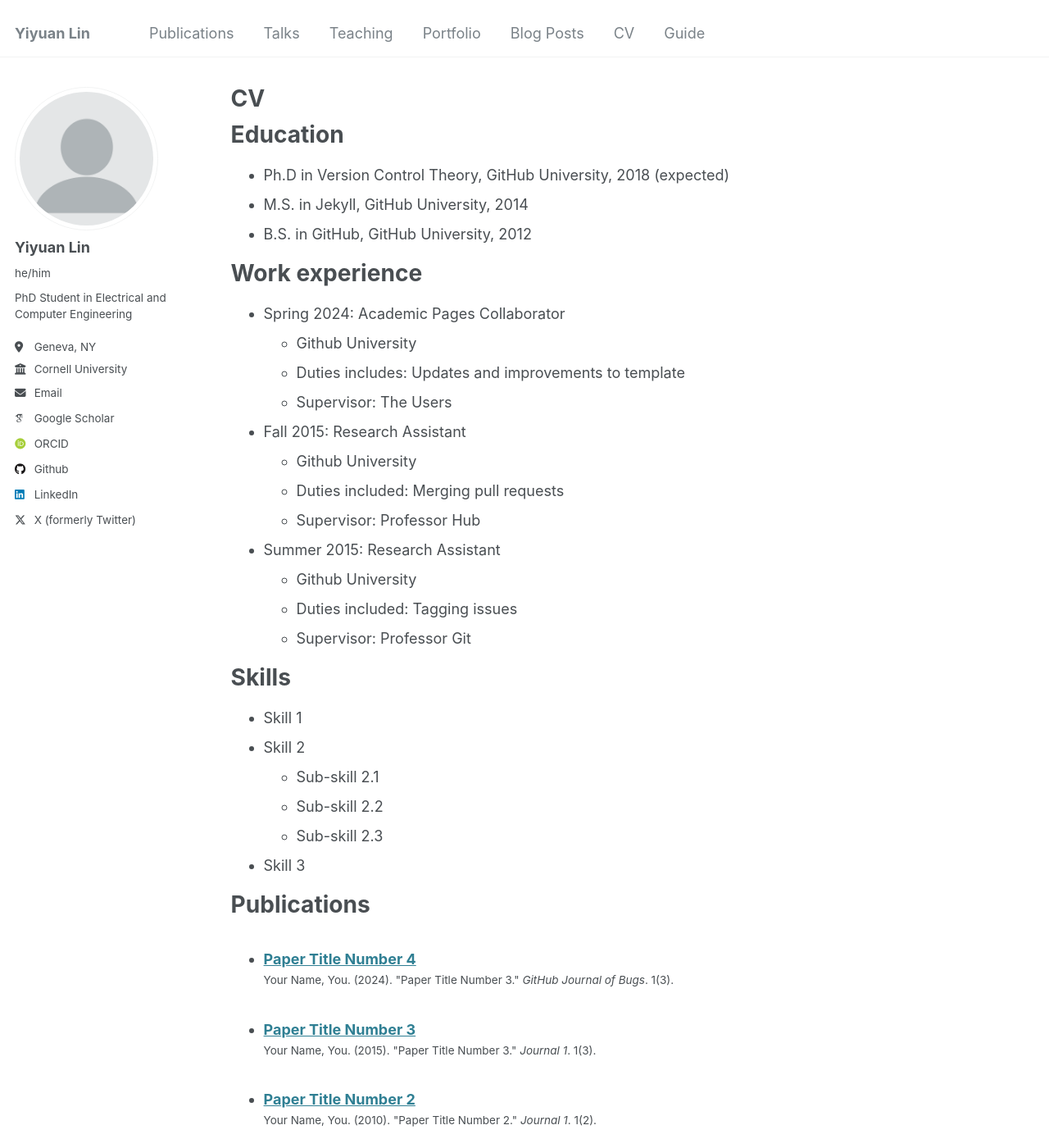
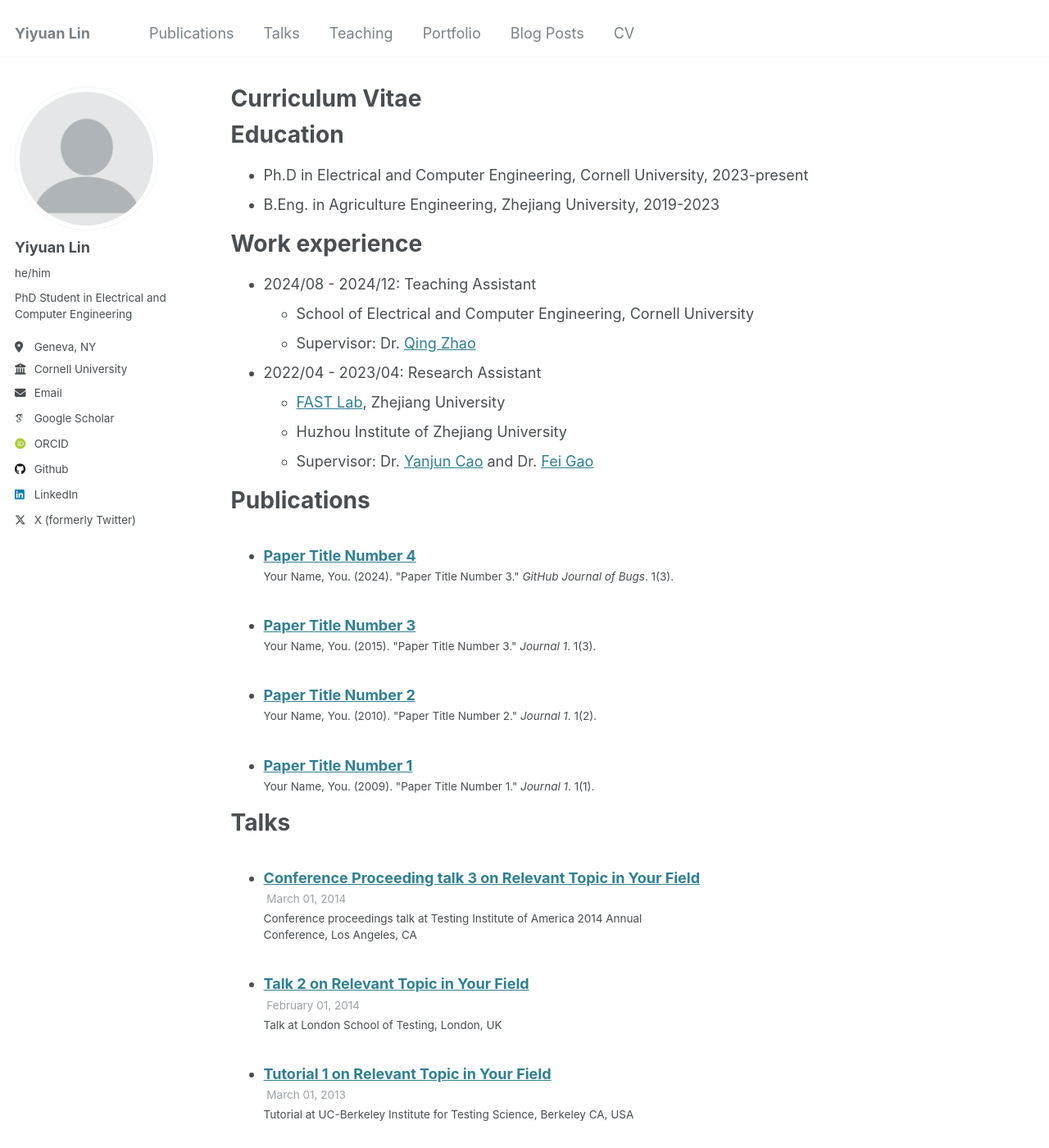
Before and after one commit to YiyuanLinXX/YiyuanLinXX.github.io, a Jekyll site: the page built from _pages/cv.md, in a window 1280 px wide and 1400 px high. Shown: the whole window at 82% size. Built offline with Jekyll 4.4.1, drawn with Linux system fonts in a browser that asks for light colours; some web fonts are replaced; some of the changed text lies outside the part shown.

Commit message:
update navigation and cv

```diff
--- a/_data/navigation.yml
+++ b/_data/navigation.yml
@@ -22,6 +22,3 @@ main:
 
   - title: "CV"
     url: /cv/
-
-  - title: "Guide"
-    url: /markdown/
--- a/_pages/cv.md
+++ b/_pages/cv.md
@@ -1,6 +1,6 @@
 ---
 layout: archive
-title: "CV"
+title: "Curriculum Vitae"
 permalink: /cv/
 author_profile: true
 redirect_from:
@@ -11,35 +11,24 @@ redirect_from:
 
 Education
 ======
-* Ph.D in Version Control Theory, GitHub University, 2018 (expected)
-* M.S. in Jekyll, GitHub University, 2014
-* B.S. in GitHub, GitHub University, 2012
+* Ph.D in Electrical and Computer Engineering, Cornell University, 2023-present
+* B.Eng. in Agriculture Engineering, Zhejiang University, 2019-2023
+
+
 
 Work experience
 ======
-* Spring 2024: Academic Pages Collaborator
-  * Github University
-  * Duties includes: Updates and improvements to template
-  * Supervisor: The Users
 
-* Fall 2015: Research Assistant
-  * Github University
-  * Duties included: Merging pull requests
-  * Supervisor: Professor Hub
+* 2024/08 - 2024/12: Teaching Assistant
+  * School of Electrical and Computer Engineering, Cornell University
+  * Supervisor: Dr. [Qing Zhao](https://www.ece.cornell.edu/faculty-directory/qing-zhao)
 
-* Summer 2015: Research Assistant
-  * Github University
-  * Duties included: Tagging issues
-  * Supervisor: Professor Git
+* 2022/04 - 2023/04: Research Assistant
+  * [FAST Lab](http://zju-fast.com/), Zhejiang University
+  * Huzhou Institute of Zhejiang University
+  * Supervisor: Dr. [Yanjun Cao](http://zju-fast.com/research-group/yanjun-cao/) and Dr. [Fei Gao](http://zju-fast.com/research-group/fei-gao/)
 
-Skills
-======
-* Skill 1
-* Skill 2
-  * Sub-skill 2.1
-  * Sub-skill 2.2
-  * Sub-skill 2.3
-* Skill 3
+
 
 Publications
 ======
@@ -61,4 +50,4 @@ Teaching
 
 Service and leadership
 ======
-* Currently signed in to 43 different slack teams
+* Chairman of Chiu Chow Hometown Association of Zhejiang University 2021/01 - 2022/01
```
Also changed, not shown: _teaching/2024-fall-ece-4110-5110i.md (+1 -1 lines).
